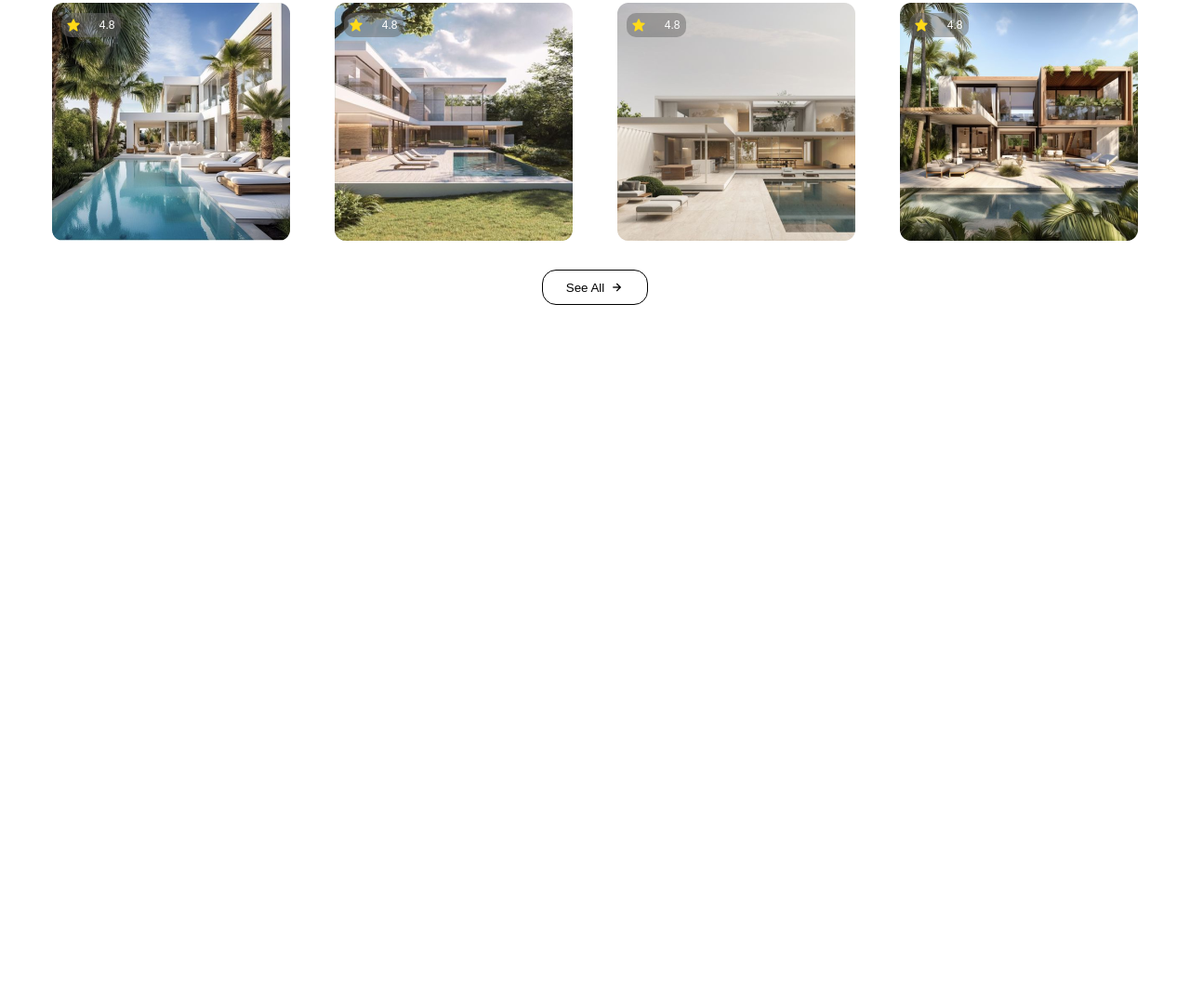
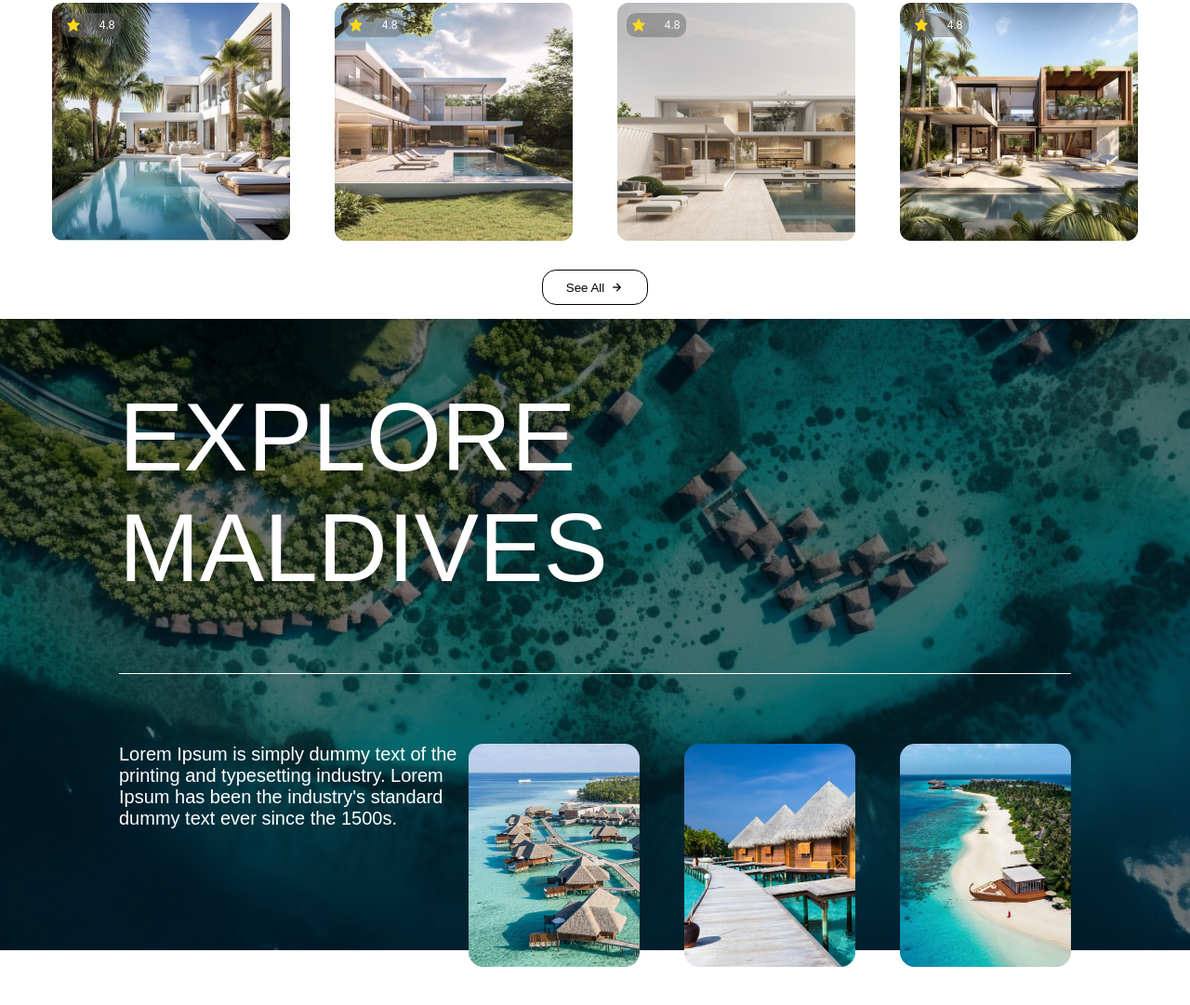
Before and after one commit to CodeShiran/Tourist-Web, a plain HTML site: page index.html in a window 1280 px wide. Shown: the part 1908-2989 px from the top of the page at 93% size. Before the commit the page ends 2251 px from the top, so only its background shows below. Drawn offline with nearby package versions, Linux system fonts and the light colour scheme.

Commit message:
explore maldives completed

```diff
--- a/index.html
+++ b/index.html
@@ -204,5 +204,36 @@
             <button class="see-btn">See All<i class='bx bx-right-arrow-alt'></i></button>
         </div>
     </section>
+    <!--explore maldives section-->
+    <section class="explore-maldives">
+        <div class="n-container">
+            <h1>EXPLORE MALDIVES</h1>
+            <div class="p-and-i">
+                <div class="paragraph">
+                    <p>Lorem Ipsum is simply dummy text of the <br> printing and typesetting industry. Lorem <br> Ipsum has been the industry's standard <br> dummy text ever since the 1500s.</p>
+                </div>
+                <div class="maldives-img">
+                    <div class="scene-img">
+                        <div class="scene-box">
+                            <img src="images/Rectangle 53.png" alt="">
+                        </div>
+                        <p>Azure Heaven</p>
+                    </div>
+                    <div class="scene-img">
+                        <div class="scene-box">
+                            <img src="images/Rectangle 54.png" alt="">
+                        </div>
+                        <p>Serene Sanctuary</p>
+                    </div>
+                    <div class="scene-img">
+                        <div class="scene-box">
+                            <img src="images/Rectangle 55.png" alt="">
+                        </div>
+                        <p>Verdant Vista</p>
+                    </div>
+                </div>
+            </div>
+        </div>
+    </section>
 </body>
 </html>
--- a/styles.css
+++ b/styles.css
@@ -311,3 +311,59 @@ header ul li a:hover{
 .see-btn i:hover{
     transform: translateX(10px);
 }
+/*explore maldives section*/
+.explore-maldives{
+    background-image: url(images/image\ 13.png);
+    width:100%;
+    overflow:none;
+    height:85vh;
+    background-size: cover;
+    background-position: center;
+    position: relative;
+}
+.n-container{
+    width:80%;
+    height:80%;
+    align-items: center;
+    position: absolute;
+    top: 50%;
+    left: 50%;
+    transform: translate(-50%, -50%);
+}
+.n-container h1{
+    font-size:104px;
+    font-weight:500;
+    color:#fff;
+    border-bottom:1px solid #fff;
+    padding-bottom:75px;
+}
+.p-and-i{
+    display:grid;
+    grid-template-columns: repeat(2,1fr);
+    margin-top:75px;
+    padding-bottom:15px;
+}
+.paragraph p{
+    font-size:20px;
+    font-weight: 100;
+    color:#fff;
+}
+.maldives-img{
+    display: grid;
+    grid-template-columns: repeat(3,1fr);
+    gap:3rem;
+}
+.scene-img p{
+    font-size:18px;
+    font-weight: 200;
+    color:#fff;
+}
+.scene-img{
+    width:100%;
+    height:auto;
+}
+.scene-box img:hover{
+    transform: scale(1.04);
+    transition: transform 0.3s ease;
+    cursor:pointer;
+}
```
